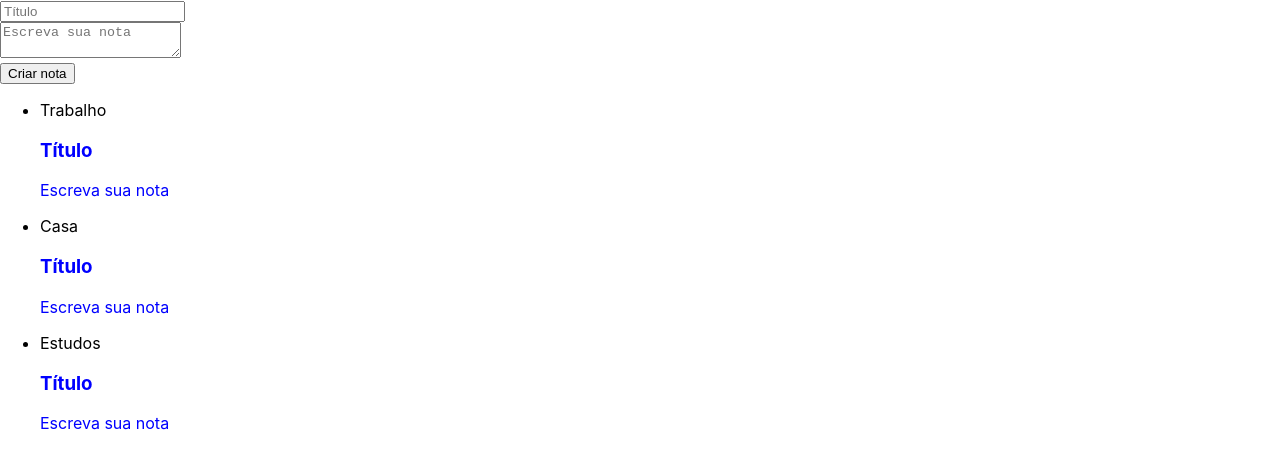
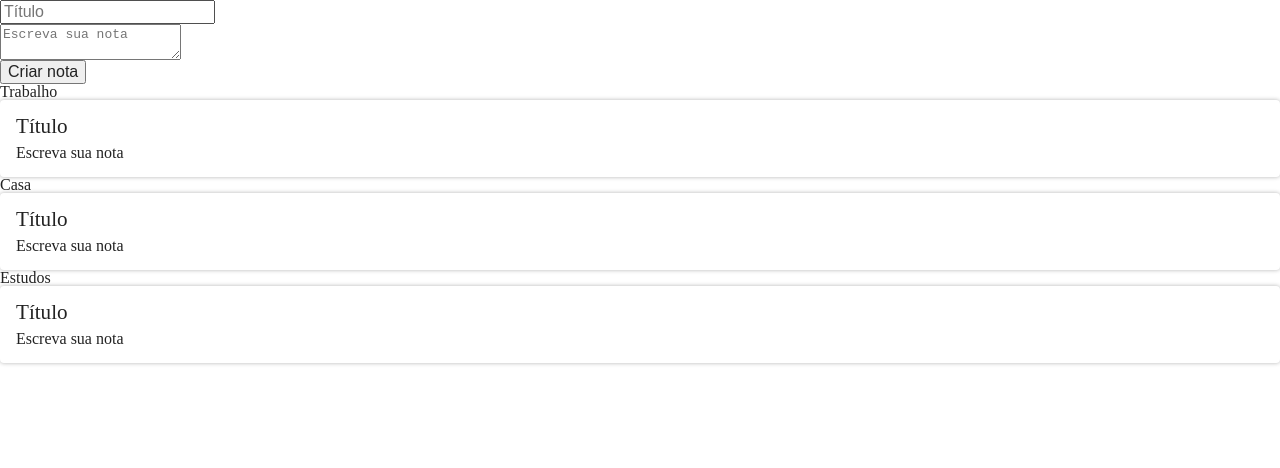
Before and after one commit to joaofnr/ceep, a React (Create React App) app: page / in a window 1280 px wide. Shown: the top 468 px of the page. Built offline with nearby package versions, Linux system fonts and the light colour scheme.

Commit message:
More styles

```diff
--- a/src/components/CardNota/CardNota.jsx
+++ b/src/components/CardNota/CardNota.jsx
@@ -5,8 +5,10 @@
     render () {
         return (
             <section className="card-nota">
-                <header><h3>Título</h3></header>
-                <p>Escreva sua nota</p>
+                <header className="card-nota_cabecalho">
+                    <h3 className="card-nota_titulo">Título</h3>
+                </header>
+                <p className="card-nota_texto">Escreva sua nota</p>
             </section>
         )
     }
--- a/src/components/CardNota/style.css
+++ b/src/components/CardNota/style.css
@@ -1,3 +1,27 @@
-.card-nota{
-    color:blue
-}
+.card-nota {
+    display: flex;
+    flex-direction: column;
+    align-items: flex-start;
+    justify-content: space-between;
+    background-color: var(--fundo-detalhes);
+    border-radius: 4px;
+    flex-wrap: wrap;
+    box-shadow: 0 0 4px rgba(0, 0, 0, 0.3);
+    padding: 16px;
+  }
+  .card-nota_cabecalho {
+    font-size: 1.1em;
+    display: flex;
+    justify-content: space-between;
+    align-items: center;
+  }
+
+  .card-nota_texto {
+    margin-top: 8px;
+    font-size: 1em;
+  }
+
+  .card-nota_titulo {
+    font-size: 1.2em;
+    margin-right: 12px;
+  }
--- a/src/index.css
+++ b/src/index.css
@@ -1,13 +1,441 @@
-body {
+html,
+body,
+div,
+span,
+applet,
+object,
+iframe,
+h1,
+h2,
+h3,
+h4,
+h5,
+h6,
+p,
+blockquote,
+pre,
+a,
+abbr,
+acronym,
+address,
+big,
+cite,
+code,
+del,
+dfn,
+em,
+img,
+ins,
+kbd,
+q,
+s,
+samp,
+small,
+strike,
+strong,
+sub,
+sup,
+tt,
+var,
+b,
+u,
+i,
+center,
+dl,
+dt,
+dd,
+ol,
+ul,
+li,
+fieldset,
+form,
+label,
+legend,
+table,
+caption,
+tbody,
+tfoot,
+thead,
+tr,
+th,
+td,
+article,
+aside,
+canvas,
+details,
+embed,
+figure,
+figcaption,
+footer,
+header,
+hgroup,
+menu,
+nav,
+output,
+ruby,
+section,
+summary,
+time,
+mark,
+audio,
+video {
   margin: 0;
-  font-family: -apple-system, BlinkMacSystemFont, 'Segoe UI', 'Roboto', 'Oxygen',
-    'Ubuntu', 'Cantarell', 'Fira Sans', 'Droid Sans', 'Helvetica Neue',
-    sans-serif;
-  -webkit-font-smoothing: antialiased;
-  -moz-osx-font-smoothing: grayscale;
+  padding: 0;
+  border: 0;
+  font-size: 100%;
+  font: inherit;
+  vertical-align: baseline;
 }
 
-code {
-  font-family: source-code-pro, Menlo, Monaco, Consolas, 'Courier New',
-    monospace;
+/* make sure to set some focus styles for accessibility */
+:focus {
+  outline: 0;
 }
+
+/* HTML5 display-role reset for older browsers */
+article,
+aside,
+details,
+figcaption,
+figure,
+footer,
+header,
+hgroup,
+menu,
+nav,
+section {
+  display: block;
+}
+
+body {
+  line-height: 1;
+}
+
+ol,
+ul {
+  list-style: none;
+}
+
+blockquote,
+q {
+  quotes: none;
+}
+
+blockquote:before,
+blockquote:after,
+q:before,
+q:after {
+  content: "";
+  content: none;
+}
+
+table {
+  border-collapse: collapse;
+  border-spacing: 0;
+}
+
+input[type="search"]::-webkit-search-cancel-button,
+input[type="search"]::-webkit-search-decoration,
+input[type="search"]::-webkit-search-results-button,
+input[type="search"]::-webkit-search-results-decoration {
+  -webkit-appearance: none;
+  -moz-appearance: none;
+}
+
+input[type="search"] {
+  -webkit-appearance: none;
+  -moz-appearance: none;
+  -webkit-box-sizing: content-box;
+  -moz-box-sizing: content-box;
+  box-sizing: content-box;
+}
+
+textarea {
+  overflow: auto;
+  vertical-align: top;
+  resize: vertical;
+}
+
+/**
+ * Correct `inline-block` display not defined in IE 6/7/8/9 and Firefox 3.
+ */
+
+audio,
+canvas,
+video {
+  display: inline-block;
+  *display: inline;
+  *zoom: 1;
+  max-width: 100%;
+}
+
+/**
+ * Prevent modern browsers from displaying `audio` without controls.
+ * Remove excess height in iOS 5 devices.
+ */
+
+audio:not([controls]) {
+  display: none;
+  height: 0;
+}
+
+/**
+ * Address styling not present in IE 7/8/9, Firefox 3, and Safari 4.
+ * Known issue: no IE 6 support.
+ */
+
+[hidden] {
+  display: none;
+}
+
+/**
+ * 1. Correct text resizing oddly in IE 6/7 when body `font-size` is set using
+ *    `em` units.
+ * 2. Prevent iOS text size adjust after orientation change, without disabling
+ *    user zoom.
+ */
+
+html {
+  font-size: 100%; /* 1 */
+  -webkit-text-size-adjust: 100%; /* 2 */
+  -ms-text-size-adjust: 100%; /* 2 */
+}
+
+/**
+ * Address `outline` inconsistency between Chrome and other browsers.
+ */
+
+a:focus {
+  outline: thin dotted;
+}
+
+/**
+ * Improve readability when focused and also mouse hovered in all browsers.
+ */
+
+a:active,
+a:hover {
+  outline: 0;
+}
+
+/**
+ * 1. Remove border when inside `a` element in IE 6/7/8/9 and Firefox 3.
+ * 2. Improve image quality when scaled in IE 7.
+ */
+
+img {
+  border: 0; /* 1 */
+  -ms-interpolation-mode: bicubic; /* 2 */
+}
+
+/**
+ * Address margin not present in IE 6/7/8/9, Safari 5, and Opera 11.
+ */
+
+figure {
+  margin: 0;
+}
+
+/**
+ * Correct margin displayed oddly in IE 6/7.
+ */
+
+form {
+  margin: 0;
+}
+
+/**
+ * Define consistent border, margin, and padding.
+ */
+
+fieldset {
+  border: 1px solid #c0c0c0;
+  margin: 0 2px;
+  padding: 0.35em 0.625em 0.75em;
+}
+
+/**
+ * 1. Correct color not being inherited in IE 6/7/8/9.
+ * 2. Correct text not wrapping in Firefox 3.
+ * 3. Correct alignment displayed oddly in IE 6/7.
+ */
+
+legend {
+  border: 0; /* 1 */
+  padding: 0;
+  white-space: normal; /* 2 */
+  *margin-left: -7px; /* 3 */
+}
+
+/**
+ * 1. Correct font size not being inherited in all browsers.
+ * 2. Address margins set differently in IE 6/7, Firefox 3+, Safari 5,
+ *    and Chrome.
+ * 3. Improve appearance and consistency in all browsers.
+ */
+
+button,
+input,
+select,
+textarea {
+  font-size: 100%; /* 1 */
+  margin: 0; /* 2 */
+  vertical-align: baseline; /* 3 */
+  *vertical-align: middle; /* 3 */
+}
+
+/**
+ * Address Firefox 3+ setting `line-height` on `input` using `!important` in
+ * the UA stylesheet.
+ */
+
+button,
+input {
+  line-height: normal;
+}
+
+/**
+ * Address inconsistent `text-transform` inheritance for `button` and `select`.
+ * All other form control elements do not inherit `text-transform` values.
+ * Correct `button` style inheritance in Chrome, Safari 5+, and IE 6+.
+ * Correct `select` style inheritance in Firefox 4+ and Opera.
+ */
+
+button,
+select {
+  text-transform: none;
+}
+
+/**
+ * 1. Avoid the WebKit bug in Android 4.0.* where (2) destroys native `audio`
+ *    and `video` controls.
+ * 2. Correct inability to style clickable `input` types in iOS.
+ * 3. Improve usability and consistency of cursor style between image-type
+ *    `input` and others.
+ * 4. Remove inner spacing in IE 7 without affecting normal text inputs.
+ *    Known issue: inner spacing remains in IE 6.
+ */
+
+button,
+html input[type="button"], /* 1 */
+input[type="reset"],
+input[type="submit"] {
+  -webkit-appearance: button; /* 2 */
+  cursor: pointer; /* 3 */
+  *overflow: visible; /* 4 */
+}
+
+/**
+ * Re-set default cursor for disabled elements.
+ */
+
+button[disabled],
+html input[disabled] {
+  cursor: default;
+}
+
+/**
+ * 1. Address box sizing set to content-box in IE 8/9.
+ * 2. Remove excess padding in IE 8/9.
+ * 3. Remove excess padding in IE 7.
+ *    Known issue: excess padding remains in IE 6.
+ */
+
+input[type="checkbox"],
+input[type="radio"] {
+  box-sizing: border-box; /* 1 */
+  padding: 0; /* 2 */
+  *height: 13px; /* 3 */
+  *width: 13px; /* 3 */
+}
+
+/**
+ * 1. Address `appearance` set to `searchfield` in Safari 5 and Chrome.
+ * 2. Address `box-sizing` set to `border-box` in Safari 5 and Chrome
+ *    (include `-moz` to future-proof).
+ */
+
+input[type="search"] {
+  -webkit-appearance: textfield; /* 1 */
+  -moz-box-sizing: content-box;
+  -webkit-box-sizing: content-box; /* 2 */
+  box-sizing: content-box;
+}
+
+/**
+ * Remove inner padding and search cancel button in Safari 5 and Chrome
+ * on OS X.
+ */
+
+input[type="search"]::-webkit-search-cancel-button,
+input[type="search"]::-webkit-search-decoration {
+  -webkit-appearance: none;
+}
+
+/**
+ * Remove inner padding and border in Firefox 3+.
+ */
+
+button::-moz-focus-inner,
+input::-moz-focus-inner {
+  border: 0;
+  padding: 0;
+}
+
+/**
+ * 1. Remove default vertical scrollbar in IE 6/7/8/9.
+ * 2. Improve readability and alignment in all browsers.
+ */
+
+textarea {
+  overflow: auto; /* 1 */
+  vertical-align: top; /* 2 */
+}
+
+/**
+ * Remove most spacing between table cells.
+ */
+
+table {
+  border-collapse: collapse;
+  border-spacing: 0;
+}
+
+html,
+button,
+input,
+select,
+textarea {
+  color: #222;
+}
+
+::-moz-selection {
+  background: #b3d4fc;
+  text-shadow: none;
+}
+
+::selection {
+  background: #b3d4fc;
+  text-shadow: none;
+}
+
+img {
+  vertical-align: middle;
+}
+
+fieldset {
+  border: 0;
+  margin: 0;
+  padding: 0;
+}
+
+textarea {
+  resize: vertical;
+}
+
+.chromeframe {
+  margin: 0.2em 0;
+  background: #ccc;
+  color: #000;
+  padding: 0.2em 0;
+}
```
